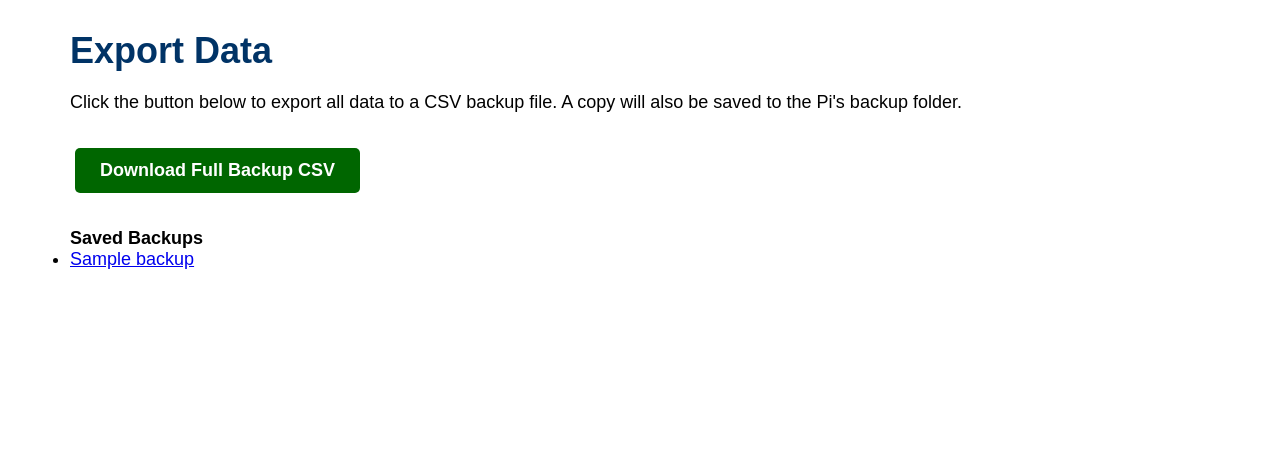
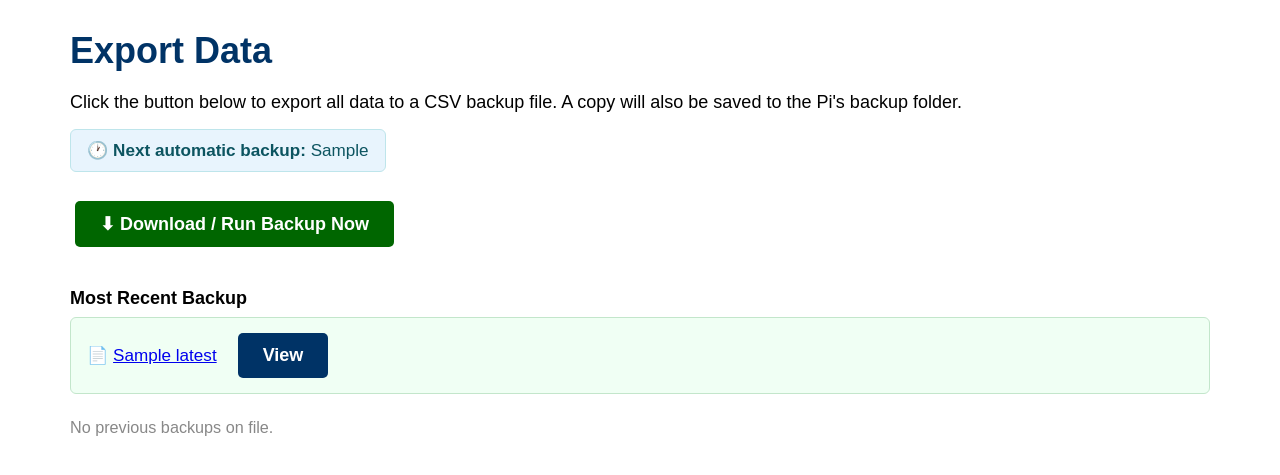
Before and after one commit to brandontrice/sunset-courts, a Flask app: template templates/export.html in a window 1280 px wide. Shown: the part 53-528 px from the top of the page. Run offline with Flask 3, Linux system fonts and the light colour scheme; the template is opened without the code that fills it: most values are stand-ins (such as "Sample title", 1, 10 or a date in 2020).

Commit message:
Update export.html

```diff
--- a/templates/export.html
+++ b/templates/export.html
@@ -1,23 +1,89 @@
 {% extends "base.html" %}
 {% block content %}
+
 <h1>Export Data</h1>
 <p>Click the button below to export all data to a CSV backup file. A copy will also be saved to the Pi's backup folder.</p>
 
-<div style="margin-top: 30px;">
-    <a href="/export/download" class="btn btn-success">Download Full Backup CSV</a>
+<!-- Next scheduled backup notice -->
+<div style="margin-top: 16px; padding: 10px 16px; background: #e8f4fd; border: 1px solid #bee5eb;
+            border-radius: 6px; display: inline-block; font-size: 0.95em; color: #0c5460;">
+    🕐 <strong>Next automatic backup:</strong> {{ next_backup_display }}
 </div>
 
-<div style="margin-top: 30px;">
-    {% if backups %}
-        <h4>Saved Backups</h4>
-        <ul>
-            {% for backup in backups %}
-                <li><a href="{{ url_for('serve_backup', filename=backup) }}">{{ backup }}</a></li>
-            {% endfor %}
-        </ul>
-    {% else %}
-        <p>No backups yet.</p>
-    {% endif %}
+<!-- Manual export button -->
+<div style="margin-top: 24px;">
+    <a href="/export/download" class="btn btn-success">⬇ Download / Run Backup Now</a>
 </div>
 
+<!-- Backup list section -->
+<div style="margin-top: 36px;">
+
+    {% if latest %}
+
+        <!-- Most recent backup — always visible -->
+        <h4 style="margin-bottom: 8px;">Most Recent Backup</h4>
+        <div style="padding: 10px 16px; background: #f0fff4; border: 1px solid #c3e6cb;
+                    border-radius: 6px; margin-bottom: 24px; display: flex; align-items: center;
+                    gap: 16px; flex-wrap: wrap;">
+            <span style="font-size: 0.95em;">📄 <a href="{{ url_for('serve_backup', filename=latest) }}">{{ latest }}</a></span>
+            <a href="/export/backups/{{ latest }}" class="btn btn-outline-primary btn-sm">View</a>
+        </div>
+
+        {% if previous %}
+
+            <!-- Previous backups — collapsible -->
+            <div style="margin-bottom: 12px; display: flex; align-items: center; gap: 16px; flex-wrap: wrap;">
+                <button id="togglePrevBtn" class="btn btn-outline-secondary btn-sm"
+                        onclick="togglePrevious()">
+                    Show Previous Backups ({{ previous | length }})
+                </button>
+
+                <!-- Clear previous backups -->
+                <form method="POST" action="/export/clear"
+                      onsubmit="return confirm('Delete all backups except the most recent one? This cannot be undone.');"
+                      style="margin: 0;">
+                    <button type="submit" class="btn btn-outline-danger btn-sm">
+                        🗑 Clear Previous Backups
+                    </button>
+                </form>
+            </div>
+
+            <div id="previousList" style="display: none;">
+                <ul style="list-style: none; padding: 0; margin: 0;">
+                    {% for backup in previous %}
+                        <li style="padding: 8px 12px; border-bottom: 1px solid #e9ecef;
+                                   font-size: 0.9em; display: flex; align-items: center; gap: 12px;">
+                            <span>📄 <a href="{{ url_for('serve_backup', filename=backup) }}">{{ backup }}</a></span>
+                            <a href="/export/backups/{{ backup }}" class="btn btn-outline-secondary btn-sm"
+                               style="font-size: 0.8em; padding: 2px 8px;">View</a>
+                        </li>
+                    {% endfor %}
+                </ul>
+            </div>
+
+        {% else %}
+            <p style="color: #888; font-size: 0.9em;">No previous backups on file.</p>
+        {% endif %}
+
+    {% else %}
+        <p style="color: #888;">No backups yet.</p>
+    {% endif %}
+
+</div>
+
+<script>
+function togglePrevious() {
+    const list = document.getElementById('previousList');
+    const btn  = document.getElementById('togglePrevBtn');
+    const count = {{ previous | length }};
+    if (list.style.display === 'none') {
+        list.style.display = 'block';
+        btn.textContent = 'Hide Previous Backups (' + count + ')';
+    } else {
+        list.style.display = 'none';
+        btn.textContent = 'Show Previous Backups (' + count + ')';
+    }
+}
+</script>
+
 {% endblock %}
```
